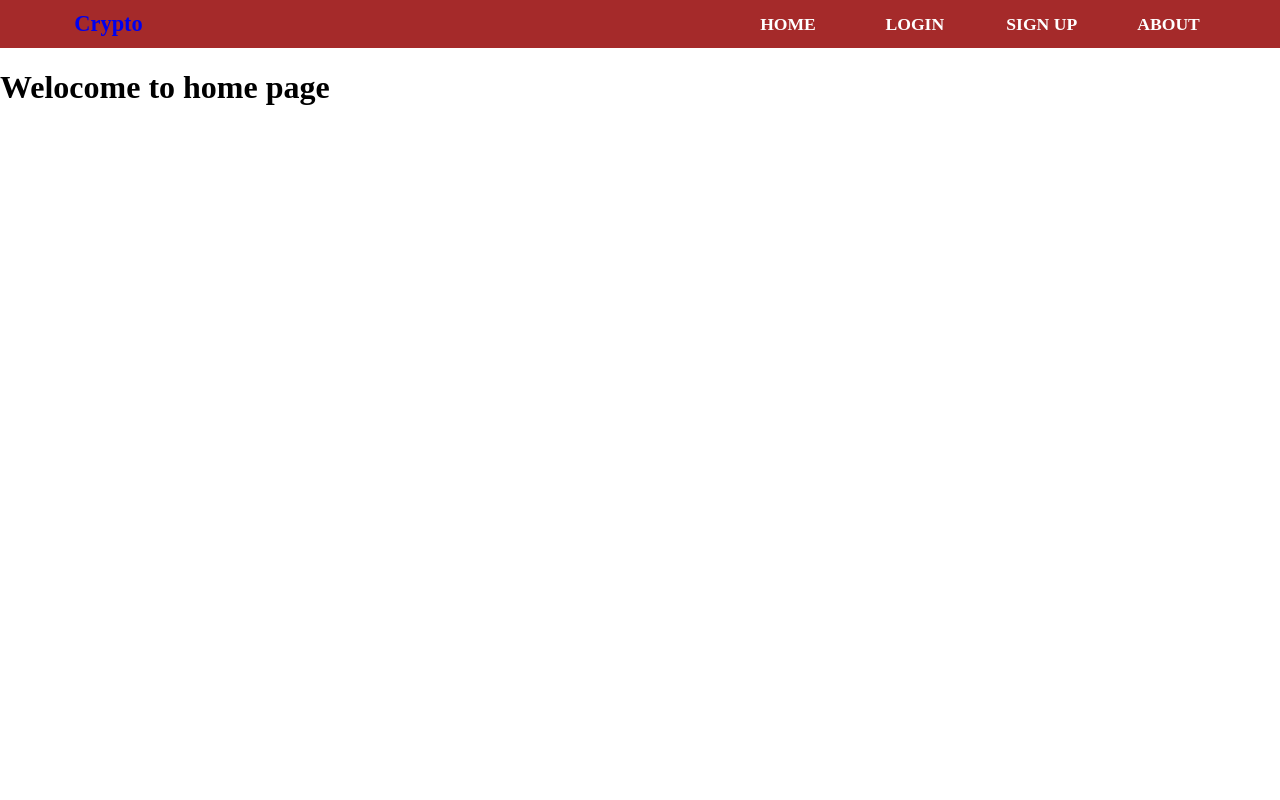
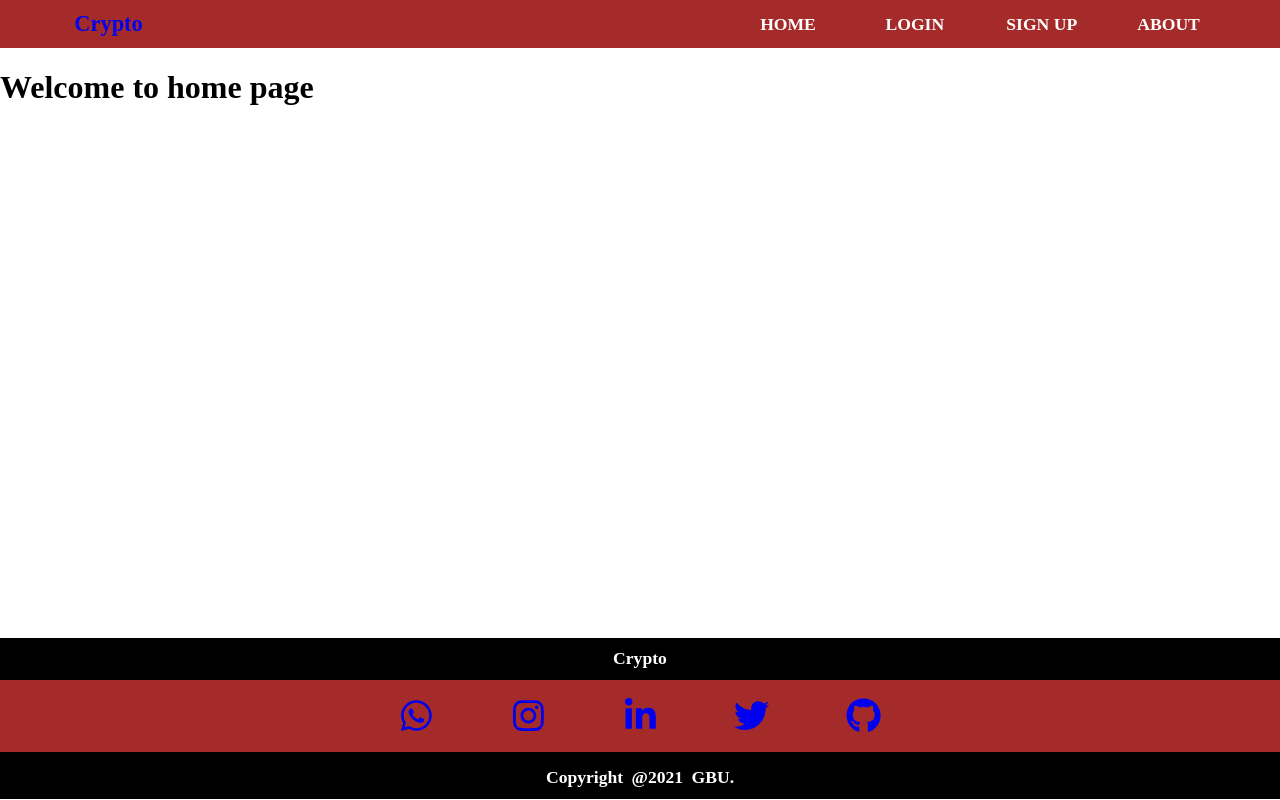
Before and after one commit to SanskritiKhatiyan/crypto-app, a React (Create React App) app in the folder frontend/: page / in a window 1280 px wide. Built offline with nearby package versions, Linux system fonts and the light colour scheme.

Commit message:
Revert "Random Commit"
This reverts commit e49fbba5ca3bea4b20c9ae71c9136e6a25f42b86.

```diff
--- a/frontend/package.json
+++ b/frontend/package.json
@@ -5,8 +5,9 @@
   "proxy": "http://localhost:4000",
   "dependencies": {
     "@fortawesome/fontawesome-svg-core": "^1.2.36",
+    "@fortawesome/free-brands-svg-icons": "^5.15.4",
     "@fortawesome/free-solid-svg-icons": "^5.15.4",
-    "@fortawesome/react-fontawesome": "^0.1.15",
+    "@fortawesome/react-fontawesome": "^0.1.16",
     "@testing-library/jest-dom": "^5.14.1",
     "@testing-library/react": "^11.2.7",
     "@testing-library/user-event": "^12.8.3",
--- a/frontend/src/App.js
+++ b/frontend/src/App.js
@@ -1,7 +1,7 @@
 import React from "react";
 import "./components/FontAwsomeIcon";
 import "./App.css";
-import { Route } from "react-router-dom";
+import {Route } from "react-router-dom";
 import Navbar from "./components/Navbar/Navbar";
 import Signup from "./components/Signup/Signup";
 import Signin from "./components/Signin/Signin";
@@ -12,12 +12,14 @@ import News from "./components/News/News";
 
 import Watchlist from "./components/Watchlist/Watchlist";
 import CoinData from "./components/Coins/CoinData";
+import Footer from "./components/Footer/Footer";
 
 function App() {
   return (
     <div>
       <Navbar />
       <Mainbar />
+
       <Route exact path="/">
         <Home />
       </Route>
@@ -40,6 +42,7 @@ function App() {
       <Route path="/watchlist">
         <Watchlist />
       </Route>
+      <Footer/>
     </div>
   );
 }
--- a/frontend/src/components/Home/Home.js
+++ b/frontend/src/components/Home/Home.js
@@ -5,7 +5,7 @@ import "./Home.css";
 const Home = () => {
   return (
     <div>
-      <h1>Welocome to home page</h1>
+      <h1>Welcome to home page</h1>
     </div>
   );
 };
--- a/frontend/src/components/Navbar/Navbar.css
+++ b/frontend/src/components/Navbar/Navbar.css
@@ -28,6 +28,7 @@
     /* padding-left: 15px; */
     grid-column:1/3;
     color: white;
+
 
 }
 
@@ -66,8 +67,8 @@ a:hover
     color: white;
     /* height: 5rem;
     width: 100%; */
-    justify-content: center;
-    align-items: center;
+    height:3rem;
+    width:100%;
 }
 
 .hamburger-menu
--- a/frontend/src/components/Navbar/Navbar.js
+++ b/frontend/src/components/Navbar/Navbar.js
@@ -4,7 +4,7 @@
 import { Link,NavLink } from "react-router-dom";
 import { FontAwesomeIcon } from '@fortawesome/react-fontawesome'
 import { faCoffee } from '@fortawesome/free-solid-svg-icons'
-
+import Home from "../Home/Home";
 
 
 
@@ -71,7 +71,7 @@ function NavBar(props) {
   const NavMenuItems = [
     {
       id:"1",
-      url:"/Home",
+      url:"/",
       menu:"HOME",
       cname:"nav-menu"
     },
@@ -99,7 +99,8 @@ function NavBar(props) {
     <div>
       <nav className="nav-main">
         <label className="logo">
-          <NavLink to="/Home">Crypto </NavLink>
+         {/* <h>Crypto </h> */}
+         <NavLink to="/">Crypto</NavLink>
         </label>
 
         {/* <NavIcon/> */}
@@ -107,19 +108,19 @@ function NavBar(props) {
           {NavMenuItems.map(({ id, url, cname, menu }) => (
 
             <li>
+                {/* <a href={url} className={cname}>{menu}</a> */}
+                 <NavLink to={url} className={cname}>{menu}</NavLink>
 
-
-                <NavLink to={url} className={cname}>{menu}</NavLink>
 
             </li>
           ))}
         </ul>
-        <div className="hamburger-menu">
+        {/* <div className="hamburger-menu">
 
           <FontAwesomeIcon icon={["fas", "coffee"]} />
 
 
-        </div>
+        </div> */}
       </nav>
     </div>
   );
```
Also changed, not shown: 1 other file (tests, documents, lock files or other folders).
